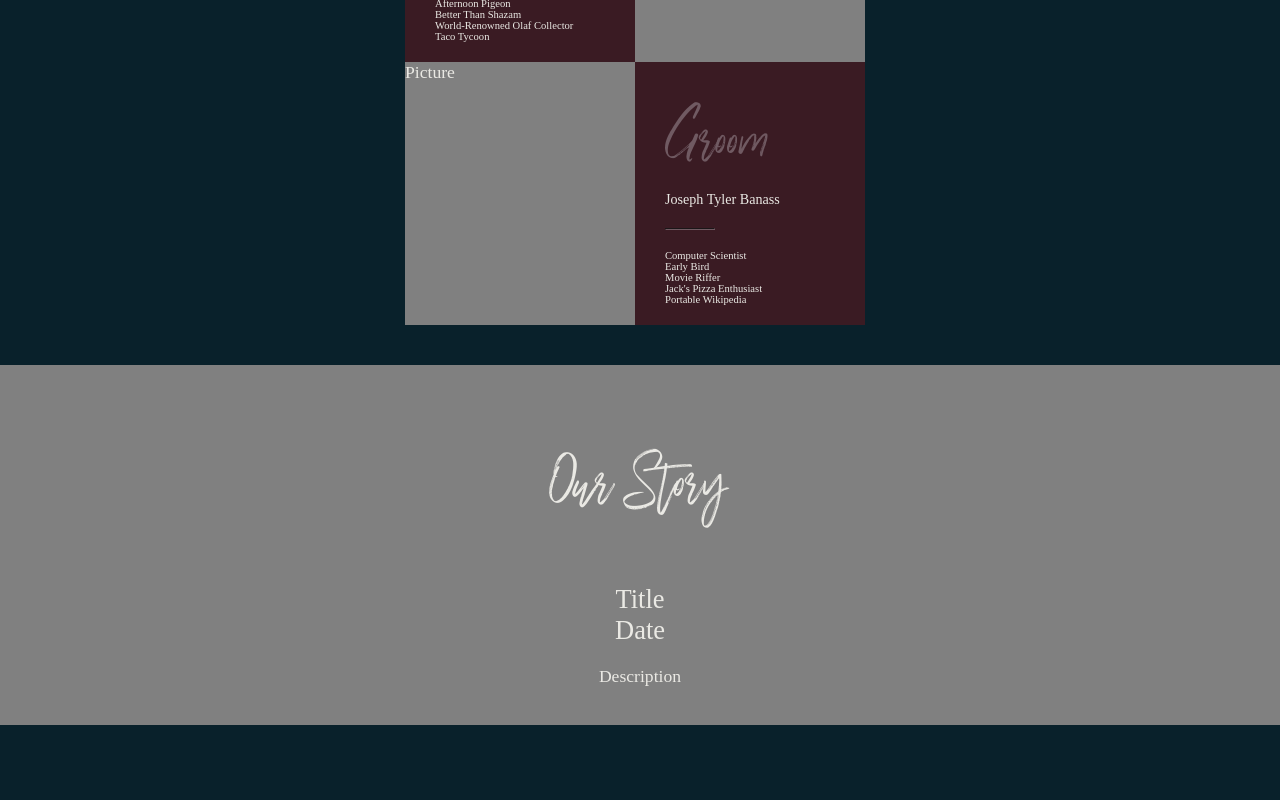
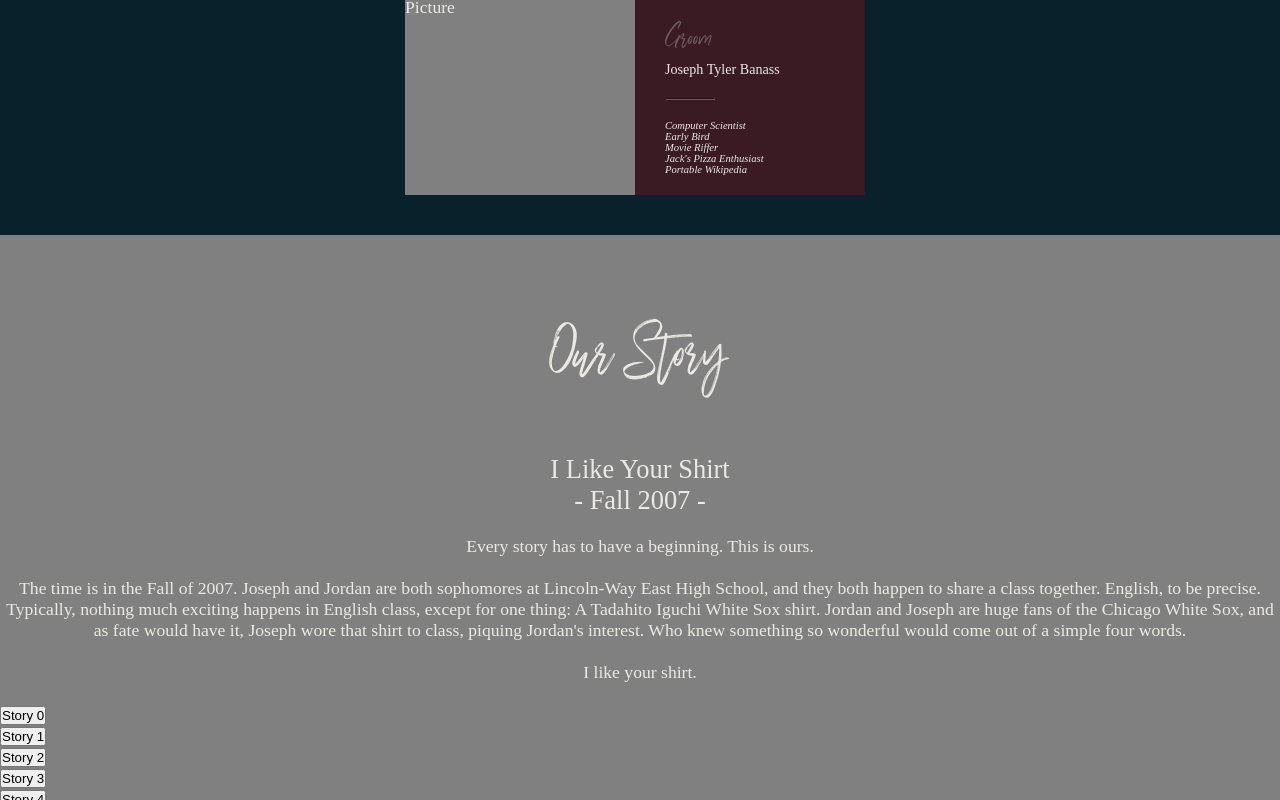
Before and after one commit to jbanass/jojo-wedding, an Angular app: page / in a window 1280 px wide. Shown: the part 1300-2100 px from the top of the page. Built offline with nearby package versions, Linux system fonts and the light colour scheme; a web font is replaced by a local one.

Commit message:
our story copy and functionality

```diff
--- a/src/app/bride-groom/bride-groom.component.scss
+++ b/src/app/bride-groom/bride-groom.component.scss
@@ -31,6 +31,7 @@
 
 .couple-description h2 {
   color: $light-red;
+  font-size:2.5em;
 }
 
 .couple-description hr {
@@ -49,6 +50,7 @@
 
 .couple-description ul li {
   font-size: 0.6em;
+  font-style: italic;
 }
 
 .couple-description-right {
--- a/src/app/our-story/our-story.component.html
+++ b/src/app/our-story/our-story.component.html
@@ -1,14 +1,24 @@
 <div class="section our-story-container">
-    <div class="our-story-header-container">
+    <div #ourstory class="our-story-header-container">
         <h1 class="section-header our-story-header">Our Story</h1>
     </div>
-    <div class="our-story">
-        <div class="our-story-subsection-header">
-            <h2>Title</h2>
-            <h2 class="our-story-subsection-date">Date</h2>
+    <div class="our-story" [ngSwitch]="storyIndex">
+        <div *ngFor="let story of stories; let i = index">
+            <div *ngSwitchCase="i">
+                <div class="our-story-subsection-header">
+                    <h2>{{story.title}}</h2>
+                    <h2 class="our-story-subsection-date">- {{story.date}} -</h2>
+                </div>
+                <div class="our-story-subsection-description" *ngFor="let description of story.descriptions">
+                    <p>{{description}}</p>
+                    <br />
+                </div>
+            </div>
         </div>
-        <div class="our-story-subsection-description">
-            <p>Description</p>
+    </div>
+    <div>
+        <div *ngFor="let story of stories; let i = index">
+            <button (click)="setIndex(i)">Story {{i}}</button>
         </div>
     </div>
 </div>
--- a/src/app/our-story/our-story.component.scss
+++ b/src/app/our-story/our-story.component.scss
@@ -1,5 +1,5 @@
 .our-story-container {
-  height: 360px;
+  height: auto;
   background-color:gray;
 }
 
--- a/src/app/our-story/our-story.component.ts
+++ b/src/app/our-story/our-story.component.ts
@@ -1,4 +1,4 @@
-import { Component } from '@angular/core';
+import { Component, ViewChild, ElementRef } from '@angular/core';
 
 @Component({
     selector: 'our-story',
@@ -6,5 +6,96 @@ import { Component } from '@angular/core';
     styleUrls: ['./our-story.component.scss']
 })
 export class OurStoryComponent {
+    storyIndex: number = 0;
 
+    @ViewChild('ourstory') top: ElementRef;
+
+    stories: Array<Story> = [
+        {
+            title: "I Like Your Shirt",
+            date: "Fall 2007",
+            descriptions: [
+                "Every story has to have a beginning. This is ours.",
+                "The time is in the Fall of 2007. Joseph and Jordan are both sophomores at Lincoln-Way East High School, and they both happen to share a class together. English, to be precise. Typically, nothing much exciting happens in English class, except for one thing: A Tadahito Iguchi White Sox shirt. Jordan and Joseph are huge fans of the Chicago White Sox, and as fate would have it, Joseph wore that shirt to class, piquing Jordan's interest. Who knew something so wonderful would come out of a simple four words.",
+                "I like your shirt."
+            ]
+        },
+        {
+            title: "It's All About Timing",
+            date: "2008 - 2010",
+            descriptions: [
+                "Afterwards, Jordan and Joseph soon discovered something extremely fickle and invisible: Timing.",
+                "Jordan and Joseph liked each other. Very much, actually. It's just that the timing was always off. Like a pendulum, the momentum of who liked who swung back and forth. If Joseph wanted to date Jordan, she was unavailable, and vice-versa.",
+                "While being best friends, they both thought the timing would never be in their favor to be something more..."
+            ]
+        },
+        {
+            title: "North and South",
+            date: "2010 - 2014",
+            descriptions: [
+                "Jordan and Joseph graduated from Lincoln-Way East, and went to University. Never quite getting the timing just right",
+                "Joseph to DePaul University in Chicago",
+                "and Jordan to The University of Illinois in Urbana/Champaign.",
+                "Joseph was immersed in a urban environment in the hustle and bustle of downtown Chicago where he met some of his soon-to-be groomsmen",
+                "while Jordan would be in southern Illinois where she became friends with several of her soon-to-be bridesmaids (and squirrels).",
+                "Sure, college life and distance separated them greatly, and they would talk every once in a while. When Jordan and Joseph talked, however, it's as if not a single moment has passed.",
+                "Once Joseph graduated from DePaul, he decided to meet Jordan for lunch back in their hometown. What should've been only a quick get-together turned into a 7-hour lunch and dinner."
+            ]
+        },
+        {
+            title: "No Longer a Pendulum",
+            date: "April 12th, 2015",
+            descriptions: [
+                "After the 7 hour lunch, Jordan and Joseph started to see more of each other. From going to see a movie, out to the bars, or staying up until three in the morning talking to each other, Jordan and Joseph did more of it.",
+                "Joseph began thinking that maybe, just maybe the timing was just right. And so, on April 12th, 2015, Joseph visited Jordan at the University of Illinois with flowers and Reeses, and asked Jordan to be his girlfriend.",
+                "Jordan said yes."
+            ]
+        },
+        {
+            title: "I'd Like Your Blessing",
+            date: "Summer 2017",
+            descriptions: [
+                "Life for Jordan and Joseph was good. They moved in together and started to create something they both can call home",
+                "Jordan, loving Fixer Upper, took this by the horns and did an amazing job mixing in her style, as well as Joseph's 'style'.",
+                "At this point, Jordan and Joseph have been together for approximately two and a half years. Unbeknownst to Jordan, Joseph started to research rings.",
+                "And began talking.",
+                "To his family.",
+                "and his best friend.",
+                "And asked Jordan's mother if he could have her blessing to marry Jordan."
+            ]
+        },
+        {
+            title: "Popping the Question",
+            date: "October 28th, 2017",
+            descriptions: [
+                "Having the ring purchased and families brought up to speed, Joseph planned a game night with both his and Jordan's family. Something they've done many times before.",
+                "Jordan was showing her mother around the house for the Halloween decorations she was so proud of, when Joseph positioned his nieces (wearing 'Will you be our aunt?' shirts) at the end of the tour for the big question.",
+                "Jordan stopped right in front of Joseph, and Joseph's nieces gestured to their shirts. Jordan read them, and confusedly looked at Joseph",
+                "He got down on one knee.",
+                "Jordan said yes."
+            ]
+        },
+        {
+            title: "We're Getting Married",
+            date: "November 17th, 2018",
+            descriptions: [
+                "All of Jordan and Joseph's experiences, decisions, and late-night talks brought them to this very moment.",
+                "They finally got the timing right."
+            ]
+        }
+    ]
+
+    setIndex(index: number) {
+        this.storyIndex = index;
+        (<HTMLElement>this.top.nativeElement).scrollIntoView({
+            behavior: "smooth",
+            block: "start"
+        });
+    }
 }
+
+class Story {
+    title: string;
+    date: string;
+    descriptions: Array<string>;
+}
--- a/src/app/our-story/our-story.module.ts
+++ b/src/app/our-story/our-story.module.ts
@@ -1,10 +1,11 @@
 import { NgModule } from '@angular/core';
+import { CommonModule } from '@angular/common';
 
 import { OurStoryComponent } from './our-story.component';
 
 @NgModule({
     imports: [
-
+        CommonModule
     ],
     declarations: [
         OurStoryComponent
--- a/src/styles.scss
+++ b/src/styles.scss
@@ -53,7 +53,7 @@ h6 {
 
 .section-header {
   font-family: WildernessTypeFace;
-  font-size: 2.5em;
+  font-size: 4.0em;
 }
 
 /* -------------------------------*/
```
